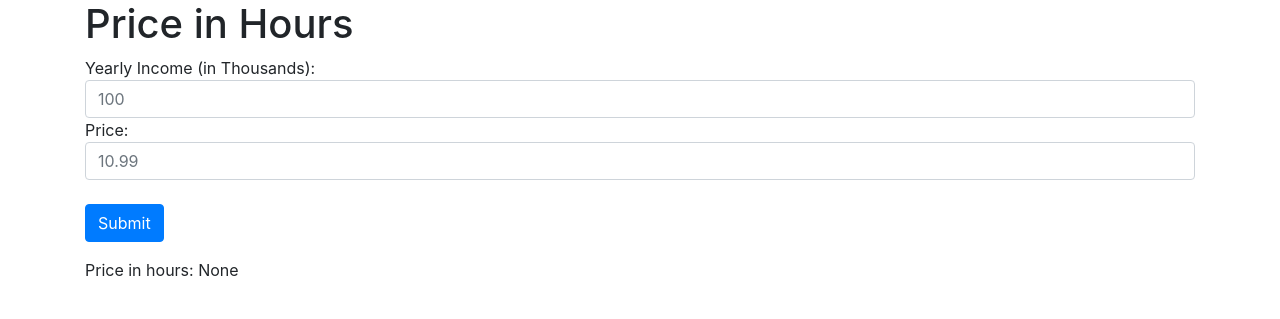
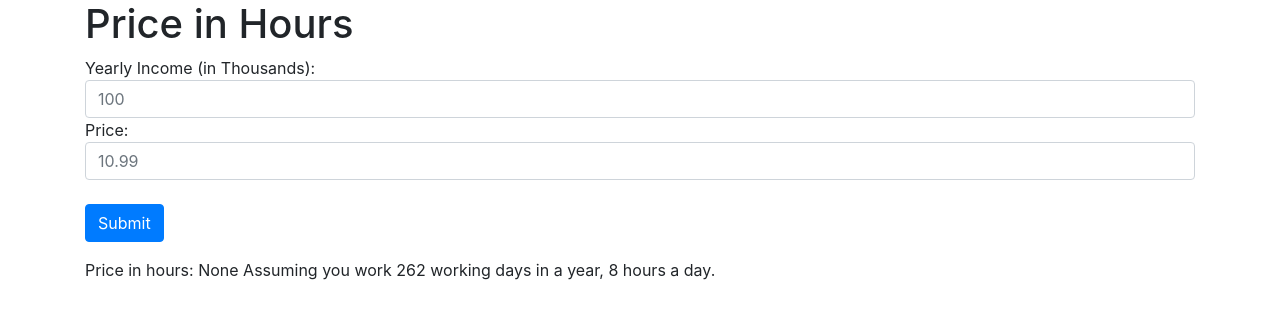
Before and after one commit to tianle91/manhour-price-app, a Flask app: page / in a window 1280 px wide. Shown: the part 56-375 px from the top of the page. Run offline with Flask 2, Linux system fonts and the light colour scheme; some libraries are stand-ins or nearby versions.

Commit message:
disclaimer

```diff
--- a/templates/index.html
+++ b/templates/index.html
@@ -17,4 +17,6 @@
 
 Price in hours: {{ price_in_hours }}
 
+Assuming you work 262 working days in a year, 8 hours a day.
+
 {% endblock %}
```
